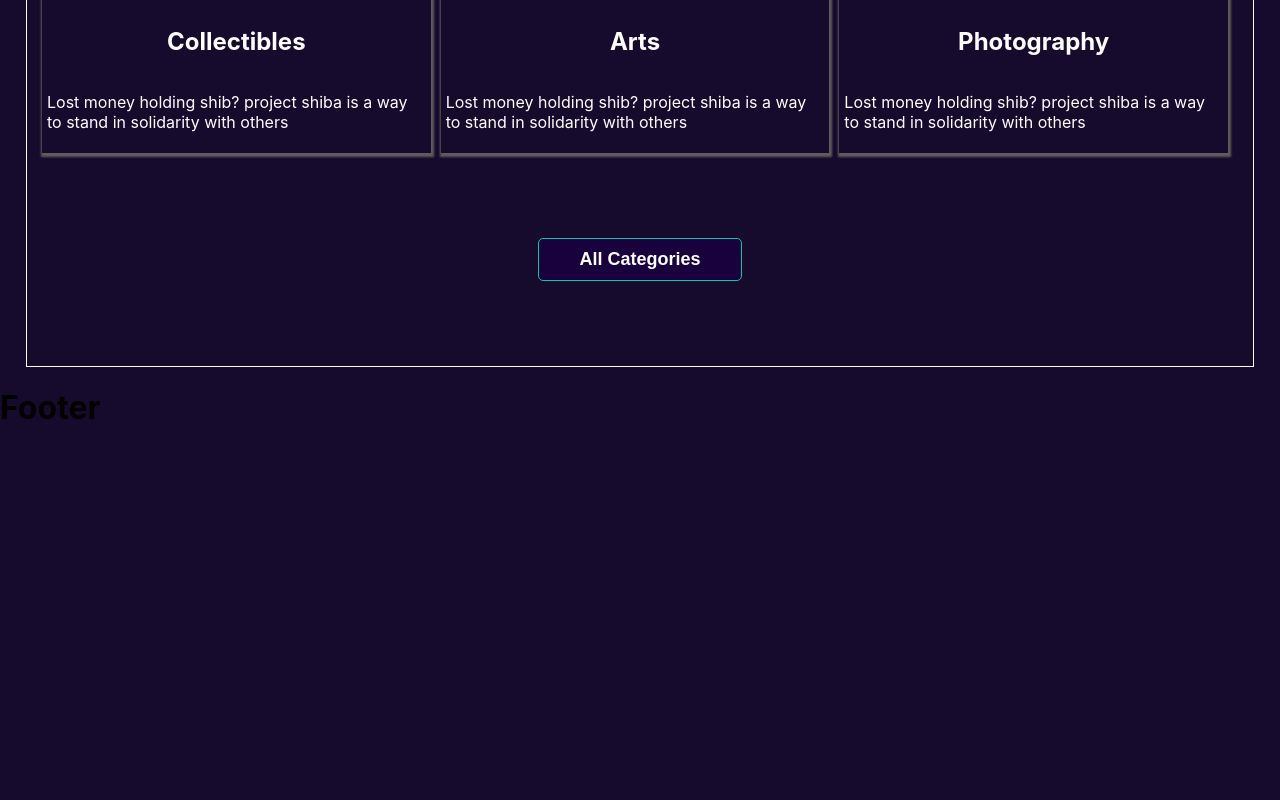
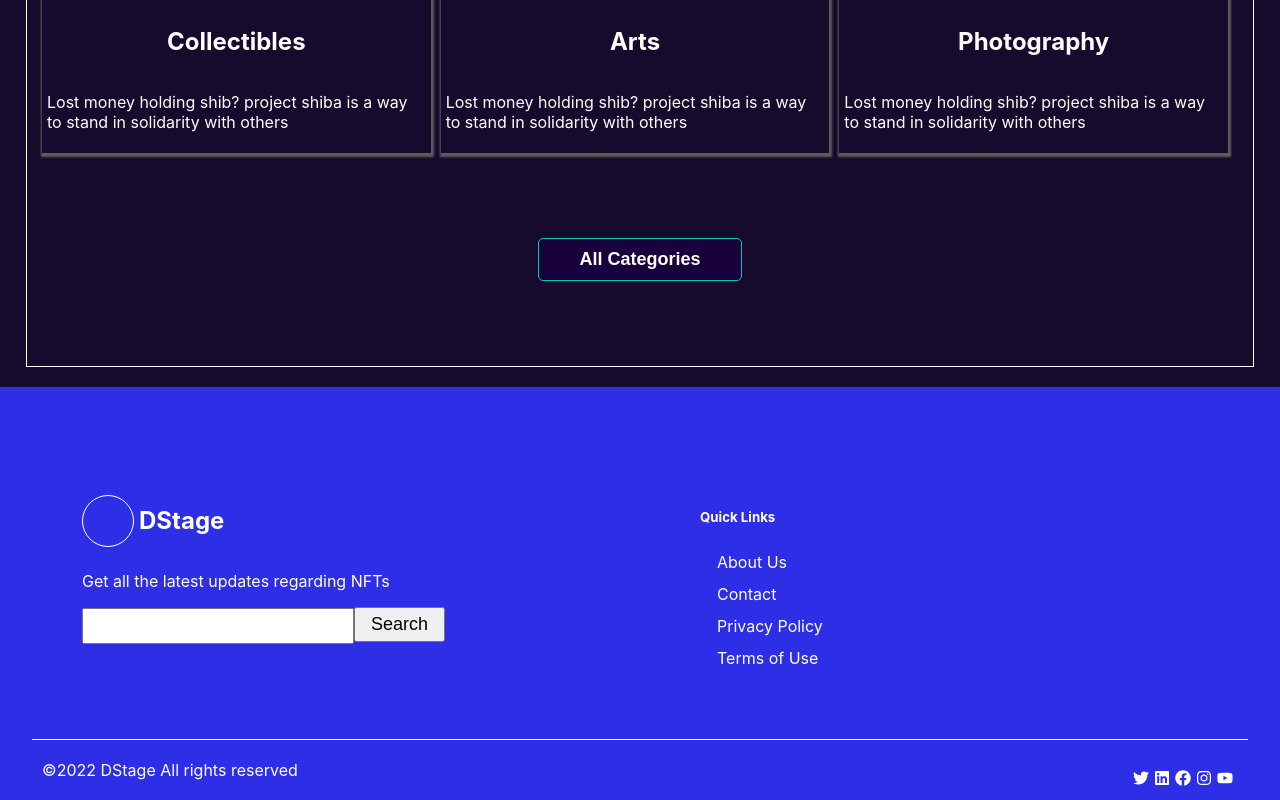
Before and after one commit to victoryohanna/McGeorgeTestProject, a React (Create React App) app: page / in a window 1280 px wide. Shown: the part 3994-4794 px from the top of the page. Before the commit the page ends 4421 px from the top, so only its background shows below. Built offline with nearby package versions, Linux system fonts and the light colour scheme.

Commit message:
modified footer component

```diff
--- a/src/components/Footer.jsx
+++ b/src/components/Footer.jsx
@@ -1,10 +1,74 @@
+import { Link } from "react-router-dom";
+import {
+  FaTwitter,
+  FaLinkedin,
+  FaFacebook,
+  FaInstagram,
+  FaYoutube,
+} from "react-icons/fa";
+import "../styles/components/footer.css";
 
-const Footer = ()=>{
-    return(
-        <div className="footer-container">
-            <h1>Footer</h1>
+const Footer = () => {
+  return (
+    <div className="footer-container">
+      <div className="footer-wrapper">
+        <div className="search-info">
+          <div className="search">
+            <div className="logo-section">
+              <div className="logo"></div>
+              <h2>DStage</h2>
+            </div>
+            <p>Get all the latest updates regarding NFTs</p>
+            <div className="search-bar">
+              <form>
+                <input type="text" />
+                <button type="button">Search</button>
+              </form>
+            </div>
+          </div>
+          <div className="quick-links">
+            <h5>Quick Links</h5>
+            <ul>
+              <li>
+                <Link to="/about">About Us</Link>
+              </li>
+              <li>
+                <Link to="/contact">Contact</Link>
+              </li>
+              <li>
+                <Link to="/privacy">Privacy Policy</Link>
+              </li>
+              <li>
+                <Link to="/terms">Terms of Use</Link>
+              </li>
+            </ul>
+          </div>
         </div>
-    )
-}
+      </div>
+      <div className="copyright-section">
+        <div className="copyright">
+          <span>&copy;2022 DStage All rights reserved</span>
+        </div>
+        <div className="social-links">
+          <span>
+            <FaTwitter />
+          </span>
+          <span>
+            <FaLinkedin />
+          </span>
+          <span>
+            <FaFacebook />
+          </span>
+          <span>
+            <FaInstagram />
+          </span>
+          <span>
+            <FaYoutube />
+          </span>
+        </div>
+      </div>
+    </div>
+  );
+};
 
 export default Footer;
--- a/src/styles/components/footer.css
+++ b/src/styles/components/footer.css
@@ -0,0 +1,105 @@
+.footer-container {
+  background: #2e2ee7;
+}
+
+.footer-wrapper {
+  width: 95%;
+  margin: 20px auto;
+  padding-top: 50px;
+  border-bottom: 1px solid white;
+}
+
+.search-info {
+  display: flex;
+  margin: 20px;
+  /* border: 1px solid white; */
+}
+
+.search,
+.quick-links {
+  width: 50%;
+  padding: 30px;
+  color: #ffffff;
+  /* border: 1px solid white; */
+}
+
+.search-bar input {
+  width: 50%;
+  height: 30px;
+}
+
+.search-bar button {
+  font-size: 18px;
+  height: 35px;
+  padding: 0 15px;
+}
+
+.logo-section {
+  display: flex;
+  align-items: center;
+
+  /* border: 1px solid black; */
+}
+
+.logo-section h2 {
+  margin-left: 5px;
+  /* border: 1px solid black; */
+}
+
+.logo {
+  width: 50px;
+  height: 50px;
+  border-radius: 50%;
+  border: 1px solid white;
+}
+
+.quick-links ul {
+  list-style-type: none;
+
+  /* border: 1px solid black; */
+}
+
+.quick-links li {
+  padding: 5px;
+  margin: 2px;
+
+  /* border: 1px solid black; */
+}
+
+a {
+  color: #ffffff;
+  text-decoration: none;
+}
+
+.quick-links h5 {
+  /* border: 1px solid black; */
+  margin-left: 15px;
+  padding-left: 15px;
+}
+
+.copyright-section {
+  /* border: 1px solid black; */
+  display: flex;
+  width: 95%;
+  margin: auto;
+  color: #ffffff;
+}
+
+.copyright {
+  width: 50%;
+  padding: 0 10px;
+  /* border: 1px solid black; */
+}
+
+.social-links {
+  width: 50%;
+  padding: 10px;
+  display: flex;
+  justify-content: end;
+  align-items: center;
+  /* border: 1px solid black; */
+}
+
+.social-links span {
+  margin-right: 5px;
+}
```
